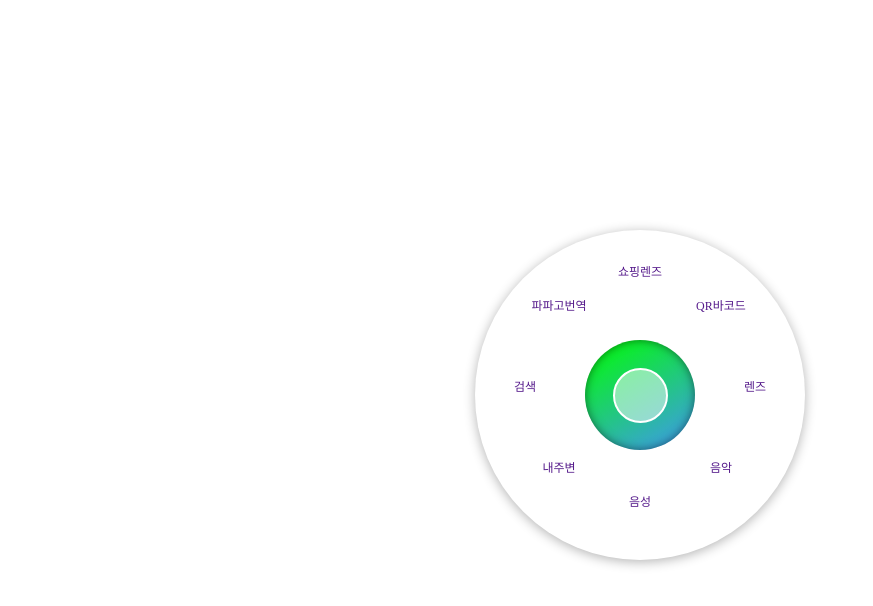
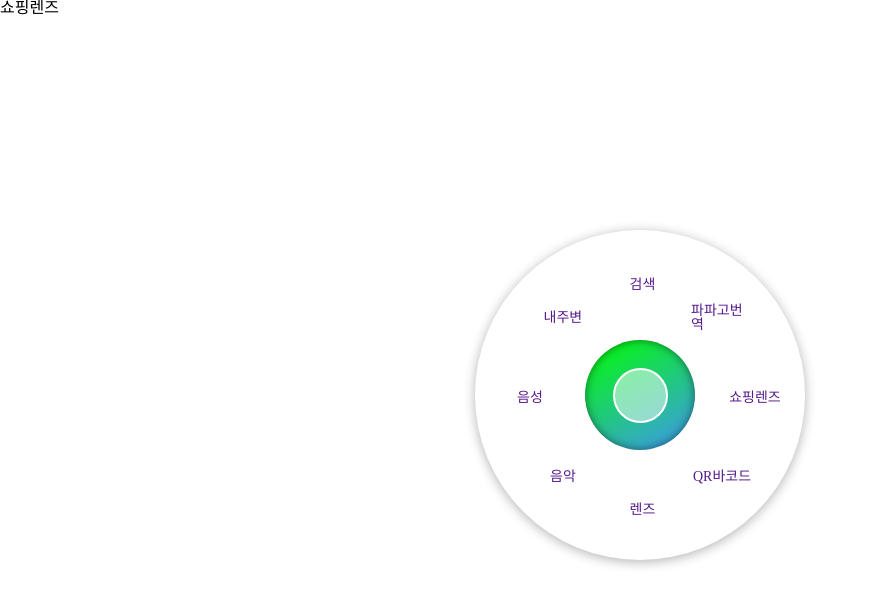
Before and after one commit to dennis903/rotateNavbar, a plain HTML site: page index.html in a window 1280 px wide. Both pictures are taken after a click on the button "green dot button". Shown: the whole page, without its empty margins (0-873 px from the left). Drawn offline with nearby package versions, Linux system fonts and the light colour scheme.

Commit message:
todo: 그린닷 12시 방향 텍스트 화면에 표시

```diff
--- a/index.html
+++ b/index.html
@@ -9,17 +9,27 @@
 	<script src="https://code.jquery.com/jquery-3.6.4.js" integrity="sha256-a9jBBRygX1Bh5lt8GZjXDzyOB+bWve9EiO7tROUtj/E=" crossorigin="anonymous"></script>
 </head>
 <body>
-	<div class="layer">
-		<div class="green-dot-wrapper" style="display: none">
+	<div class="layer" style="display: none">
+		<ul class="pannels">
+			<li class="pannel show-pannel">쇼핑렌즈</li>
+			<li class="pannel">QR바코드</li>
+			<li class="pannel">렌즈</li>
+			<li class="pannel">음악</li>
+			<li class="pannel">음성</li>
+			<li class="pannel">내주변</li>
+			<li class="pannel">검색</li>
+			<li class="pannel">파파고번역</li>
+		</ul>
+		<div class="green-dot-wrapper">
 			<ul id="green-dot-lists">
-				<li class="green-dot-element"><a href=""><span>쇼핑렌즈</span></a></li>
-				<li class="green-dot-element"><a href=""><span>QR바코드</span></a></li>
-				<li class="green-dot-element"><a href=""><span>렌즈</span></a></li>
-				<li class="green-dot-element"><a href=""><span>음악</span></a></li>
-				<li class="green-dot-element"><a href=""><span>음성</span></a></li>
-				<li class="green-dot-element"><a href=""><span>내주변</span></a></li>
-				<li class="green-dot-element"><a href=""><span>검색</span></a></li>
-				<li class="green-dot-element"><a href=""><span>파파고번역</span></a></li>
+				<li class="green-dot-element" data-degree="0" style="left: 280px; top: 167.5px;"><a href=""><span>쇼핑렌즈</span></a></li>
+				<li class="green-dot-element" data-degree="45" style="left: 247.05px; top: 247.05px;"><a href=""><span>QR바코드</span></a></li>
+				<li class="green-dot-element" data-degree="90" style="left: 167.5px; top: 280px;"><a href=""><span>렌즈</span></a></li>
+				<li class="green-dot-element" data-degree="135" style="left: 87.9505px; top: 247.05px;"><a href=""><span>음악</span></a></li>
+				<li class="green-dot-element" data-degree="180" style="left: 55px; top: 167.5px;"><a href=""><span>음성</span></a></li>
+				<li class="green-dot-element" data-degree="225" style="left: 87.9505px; top: 87.9505px;"><a href=""><span>내주변</span></a></li>
+				<li class="green-dot-element" data-degree="270" style="left: 167.5px; top: 55px;"><a href=""><span>검색</span></a></li>
+				<li class="green-dot-element" data-degree="315" style="left: 247.05px; top: 87.9505px;"><a href=""><span>파파고번역</span></a></li>
 			</ul>
 			<div class="green-dot-circle">
 				<button type="button" id="green-dot-close-button"></button>
--- a/index.js
+++ b/index.js
@@ -1,29 +1,20 @@
 'use strict';
 
-let isSetListPosition = false;
+$(function () {
+	const showPannel = (index) => {
+		const pannels = $('.pannels').children();
 
-$(function () {
-	const setListPosition = () => {
-		const lists = $('#green-dot-lists').children();
-		const length = lists.length;
-		const rotate = Math.floor(360 / length);
-		const parentXPos = $('#green-dot-lists')[0].getBoundingClientRect().left;
-		const parentYPos = $('#green-dot-lists')[0].getBoundingClientRect().top;
+		for (let i = 0; i < pannels.length; i++) {
+			const pannel = $(pannels[i]);
 
-		for (let i = 0; i < length; i++) {
-			const pos = {};
-			const list = $(lists[i]);
-
-			list.css('transform', `rotate(+${rotate * i}deg) translate(0, -50%)`);
-			list.children().css('transform', `rotate(${-(rotate * i)}deg)`);
-
-			pos.x = list.children()[0].getBoundingClientRect().left - parentXPos;
-			pos.y = list.children()[0].getBoundingClientRect().top - parentYPos + 25;
-
-			list.css('width', '110px');
-			list.css('height', '100px');
-			list.css('top', `${pos.y}px`);
-			list.css('left', `${pos.x}px`);
+			if (i === index) {
+				if (!pannel.hasClass('show-pannel')) {
+					pannel.addClass('addClass');
+				}
+			}
+			else if (pannel.hasClass('show-pannel')) {
+				pannel.removeClass('show-pannel');
+			}
 		}
 	}
 
@@ -44,7 +35,7 @@ $(function () {
 
 			if (isMobileDevice) {
 				listsWrapper.on('touchmove', touchMove);
-				listsWrapper.on('touchEnd', touchEnd);
+				listsWrapper.on('touchend', touchEnd);
 			} else {
 				listsWrapper.on('mousemove', touchMove);
 				listsWrapper.on('mouseup', touchEnd);
@@ -59,9 +50,12 @@ $(function () {
 
 		const touchMove = (event) => {
 			const newRadius = getRadius(event);
+
 			targetRadius += (newRadius - previousRadius);
+
+			previousRadius = newRadius;
 			const rotate = targetRadius / Math.PI * 180;
-			previousRadius = newRadius;
+
 			listsWrapper.css('transform', `rotate(${rotate}deg)`);
 
 			for (let i = 0; i < lists.length; i++) {
@@ -70,7 +64,23 @@ $(function () {
 		}
 
 		const touchEnd = () => {
-			console.log('end');
+			let rotate = targetRadius / Math.PI * 180;
+
+			rotate = rotate % 45 > 45 / 2 ? rotate + (45 - rotate % 45) : rotate - (rotate % 45);
+
+			listsWrapper.css('transform', `rotate(${rotate}deg)`);
+
+			for (let i = 0; i < lists.length; i++) {
+				$(lists[i]).css('transform', `rotate(${-rotate}deg)`);
+			}
+
+			if (isMobileDevice) {
+				listsWrapper.off('touchmove');
+				listsWrapper.off('touchend');
+			} else {
+				listsWrapper.off('mousemove');
+				listsWrapper.off('mouseup');
+			}
 		}
 
 		const getRadius = (event) => {
@@ -107,17 +117,16 @@ $(function () {
 		}
 	}
 
+	showPannel(0);
+
 	$('#green-dot-button').on('click', () => {
-		$('.green-dot-wrapper').fadeIn(250).show();
+		$('.layer').fadeIn(250).show();
 		$('#green-dot-button').hide();
-		if (!isSetListPosition) {
-			setListPosition();
-			isSetListPosition = true;
-		}
+
 		rotateList();
 	})
 	$('#green-dot-close-button').on('click', () => {
-		$('.green-dot-wrapper').fadeOut(250);
+		$('.layer').fadeOut(250);
 		$('#green-dot-button').show();
 	})
 })
--- a/styles.css
+++ b/styles.css
@@ -63,35 +63,21 @@
 }
 
 .green-dot-element {
-	margin: 0 0;
-	background-color: transparent;
-	top: 40%;
-	width: 100%;
-	height: 100%;
-	display: inline-block;
-	text-align: center;
-	transform-origin: 50% 0;
+	margin: -31px 0 0 -31px;
+	width: 62px;
+	height: 62px;
+	display: flex;
+	justify-content: center;
+	align-items: center;
 	position: absolute;
-	transform: rotate(0deg) translate(0, -50%);
-	line-height: 100px;
-	font-size: 14px;
 }
 
 .green-dot-element a {
 	text-decoration: none;
 	display: inline-block;
 	position: relative;
-	width: 110px;
-	height: 50px;
-	line-height: 50px;
 	border-radius: 50%;
-}
-
-.green-dot-element span {
-	position: relative;
-	top: 25px;
-	font-size: 12px;
-	font-weight: 400;
+	font-size: 14px;
 }
 
 .green-dot-circle {
@@ -116,3 +102,11 @@
 	border: 2px solid #fff;
 	background-color: rgba(255, 255, 255, .5);
 }
+
+.pannel {
+	display: none;
+}
+
+.show-pannel {
+	display: block;
+}
```
